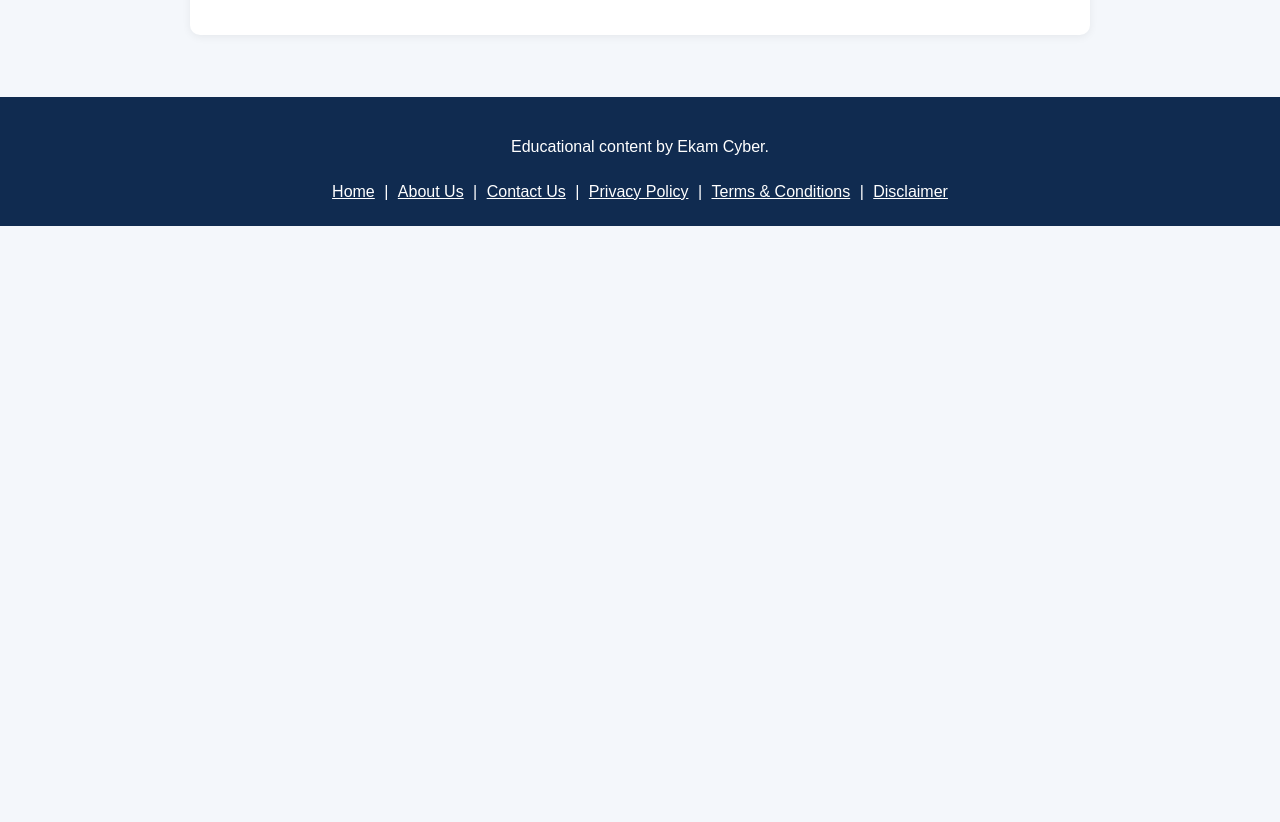
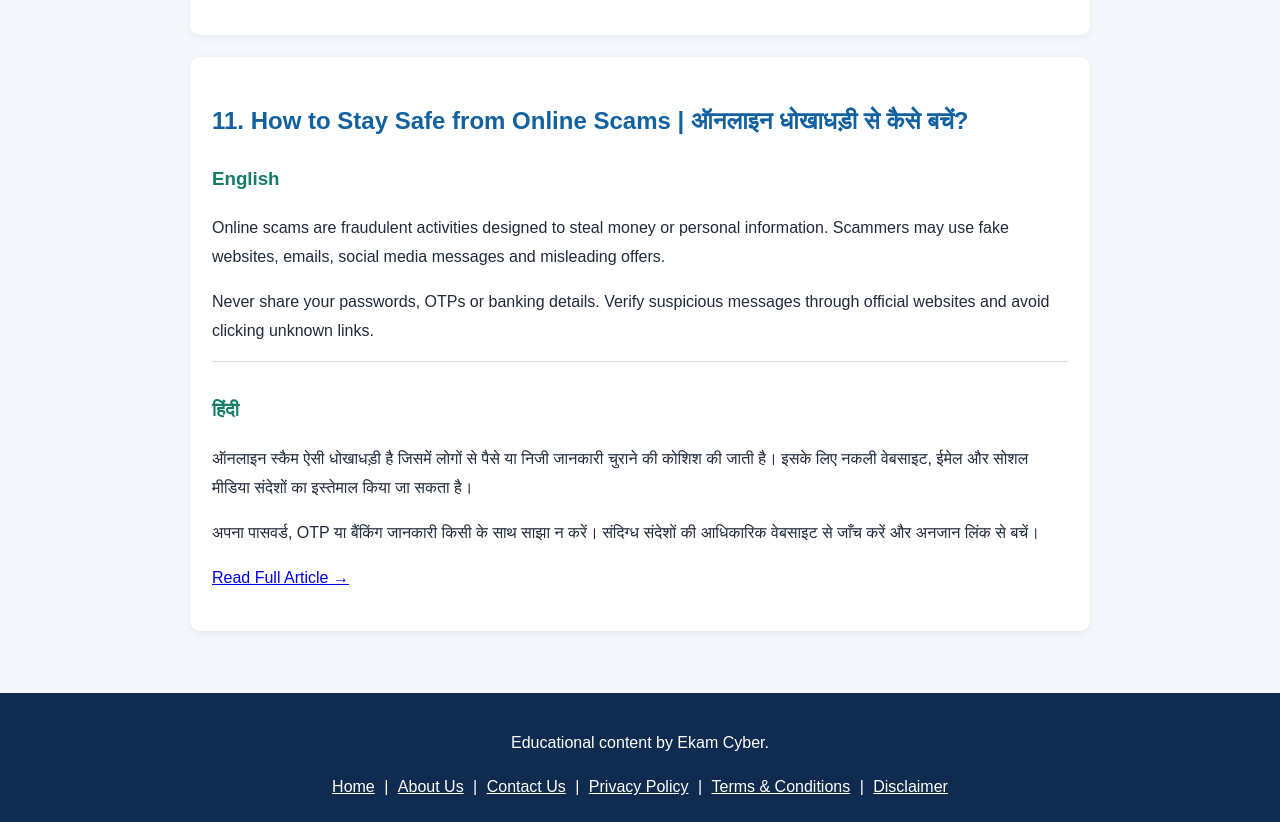
Before and after one commit to harmanharry89883-svg/Ekam_cyber, a plain HTML site: page articles.html in a window 1280 px wide. Shown: the part 5776-6598 px from the top of the page. Before the commit the page ends 6002 px from the top, so only its background shows below. Drawn offline with Linux system fonts and the light colour scheme.

Commit message:
Update articles and sitemap

```diff
--- a/articles.html
+++ b/articles.html
@@ -147,6 +147,24 @@ footer{background:#102b50;color:white;text-align:center;padding:20px}
 </div>
 </article>
 
+
+<article>
+<h2>11. How to Stay Safe from Online Scams | ऑनलाइन धोखाधड़ी से कैसे बचें?</h2>
+
+<h3>English</h3>
+<p>Online scams are fraudulent activities designed to steal money or personal information. Scammers may use fake websites, emails, social media messages and misleading offers.</p>
+
+<p>Never share your passwords, OTPs or banking details. Verify suspicious messages through official websites and avoid clicking unknown links.</p>
+
+<div class="hindi">
+<h3>हिंदी</h3>
+<p>ऑनलाइन स्कैम ऐसी धोखाधड़ी है जिसमें लोगों से पैसे या निजी जानकारी चुराने की कोशिश की जाती है। इसके लिए नकली वेबसाइट, ईमेल और सोशल मीडिया संदेशों का इस्तेमाल किया जा सकता है।</p>
+
+<p>अपना पासवर्ड, OTP या बैंकिंग जानकारी किसी के साथ साझा न करें। संदिग्ध संदेशों की आधिकारिक वेबसाइट से जाँच करें और अनजान लिंक से बचें।</p>
+</div>
+
+<p><a href="articles/online-scams.html">Read Full Article →</a></p>
+</article>
 </main>
 
 <footer>
```
Also changed, not shown: sitemap.xml (+20 -1 lines).
